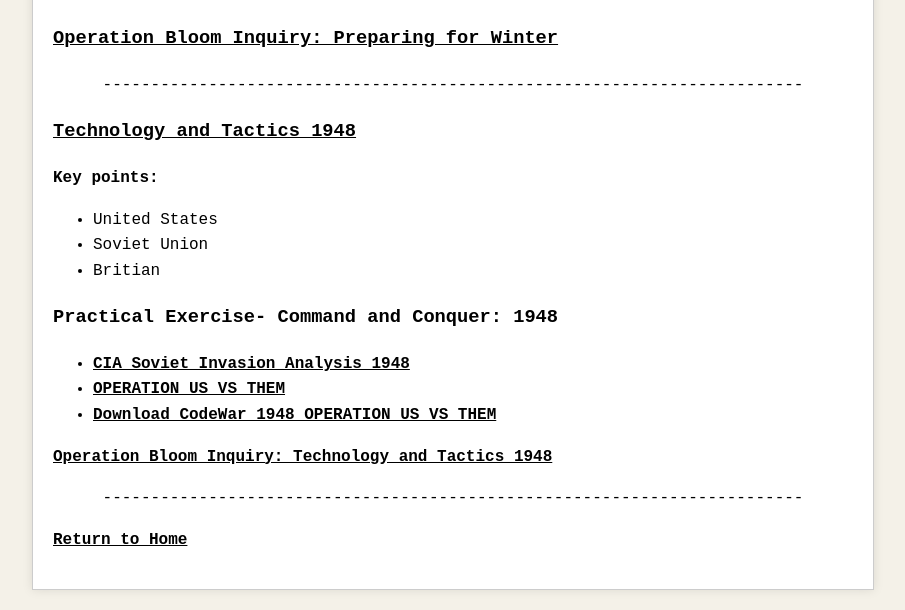
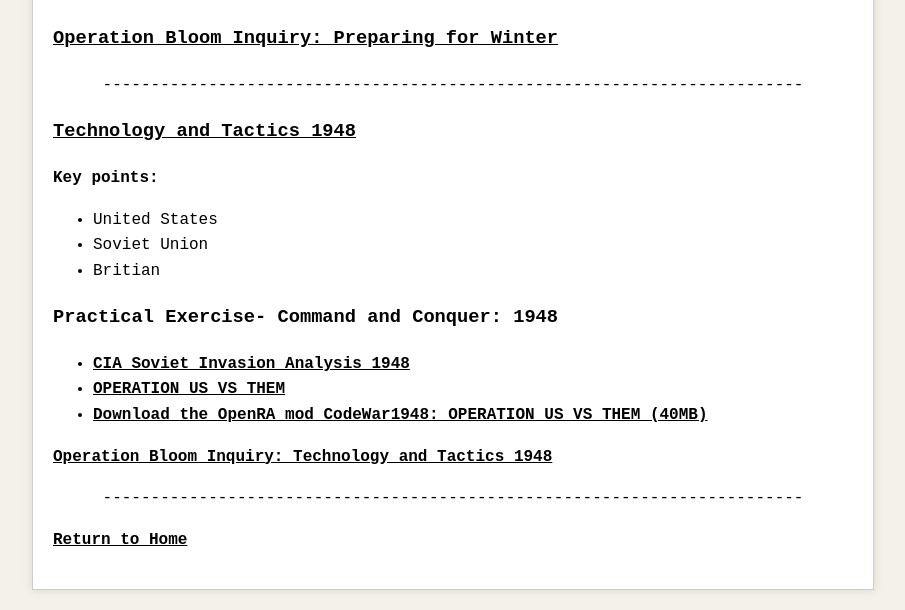
Before and after one commit to jboyce1/CodeWar, a Jekyll site: the page built from classes/PreparingForWinter.md, in a window 1280 px wide and 900 px high, scrolled down 1517 px, cut to the strip 290-900 px from the top of the window. Shown: the whole strip, without its empty margins (187-1092 px from the left). Built offline with Jekyll 4.4.1, drawn with Linux system fonts in a browser that asks for light colours.

Commit message:
Update PreparingForWinter.md

```diff
--- a/classes/PreparingForWinter.md
+++ b/classes/PreparingForWinter.md
@@ -65,7 +65,7 @@
 - [CIA Soviet Invasion Analysis 1948]({{ 'classes/PreparingForWinter/CIA Russian Invasion Analysis 1948.pdf' | relative_url }})
 - [OPERATION US VS THEM]({{ 'classes/PreparingForWinter/OPERATION US VS THEM.pdf' | relative_url }})
 - <a href="https://github.com/jboyce1/CodeWar/releases/download/CodeWar1948/CodeWar1948.OPERATION.US.VS.THEM.tar.gz" download>
-    Download CodeWar 1948 OPERATION US VS THEM
+    Download the OpenRA mod CodeWar1948: OPERATION US VS THEM (40MB)
 </a>
 
 
```
